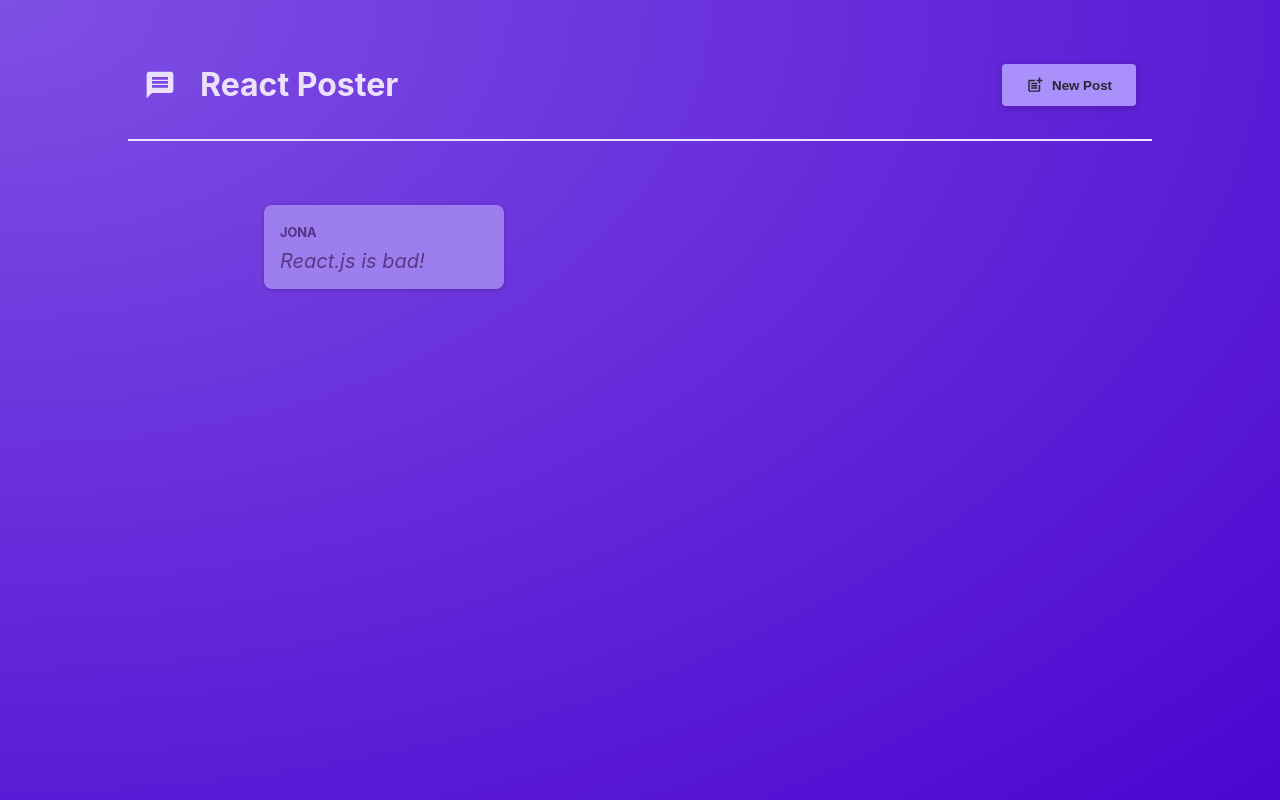
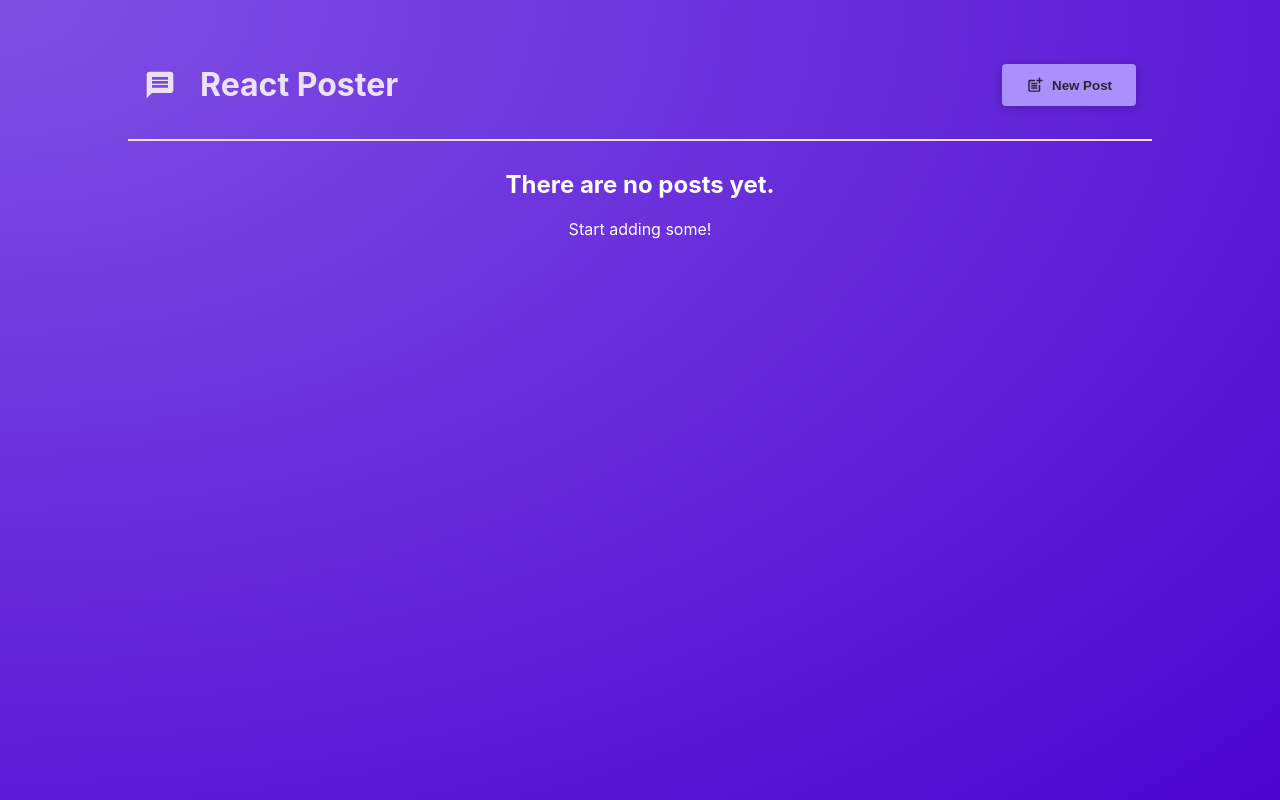
Before and after one commit to Syartaa/react-poster, a React (Vite) app in the folder poster/: page / in a window 1280 px wide. Built offline with nearby package versions, Linux system fonts and the light colour scheme.

Commit message:
submiting the new poster

```diff
--- a/poster/src/components/NewPost.jsx
+++ b/poster/src/components/NewPost.jsx
@@ -4,7 +4,7 @@
 import { useState } from "react";
 import classes from "./NewPost.module.css";
 
-function NewPost({ onCancel}) {
+function NewPost({ onCancel, onAddPost}) {
   const [enteredBody, setEnteredBody] = useState("");
   const [enteredAuthor, setEnteredAuthor] = useState("");
 
@@ -24,6 +24,7 @@ function NewPost({ onCancel}) {
       author: enteredAuthor
     }
     console.log(postData)
+    onAddPost(postData);
     onCancel();
   }
 
--- a/poster/src/components/PostsList.jsx
+++ b/poster/src/components/PostsList.jsx
@@ -1,24 +1,39 @@
+/* eslint-disable react/jsx-key */
 /* eslint-disable react/prop-types */
 
 import NewPost from "./NewPost";
 import Post from "./Post";
 import classes from "./PostsList.module.css";
 import Modal from "./Modal";
+import { useState } from "react";
 
-const PostsList = ({isPosting, onStopPosting }) => {
+const PostsList = ({ isPosting, onStopPosting }) => {
+  const [posts, setPosts] = useState([]);
+
+  function addPostHandler(postData) {
+    setPosts((existingPosts) => [postData, ...existingPosts]);
+  }
 
   return (
     <>
       {isPosting && (
         <Modal onClose={onStopPosting}>
-          <NewPost
-            onCancel={onStopPosting}
-          />
+          <NewPost onCancel={onStopPosting} onAddPost={addPostHandler} />
         </Modal>
       )}
-      <ul className={classes.posts}>
-        <Post author="Jona" body="React.js is bad!" />
-      </ul>
+      {posts.length > 0 && (
+        <ul className={classes.posts}>
+          {posts.map((post) => (
+            <Post key={post.body} author={post.author} body={post.body} />
+          ))}
+        </ul>
+      )}
+      {posts.length === 0 && (
+        <div style={{ textAlign: "center", color: "white" }}>
+          <h2>There are no posts yet.</h2>
+          <p>Start adding some!</p>
+        </div>
+      )}
     </>
   );
 };
```
